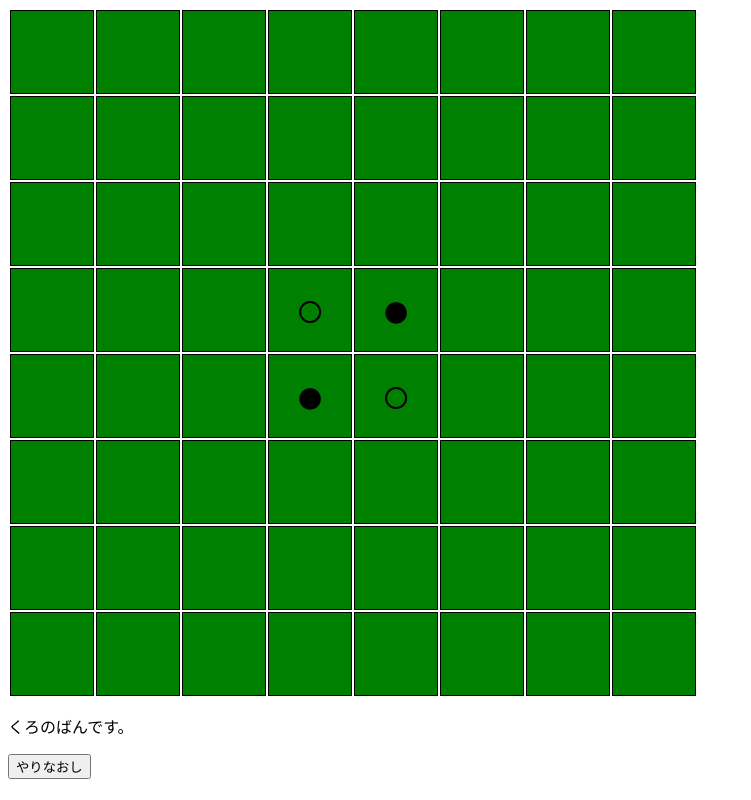
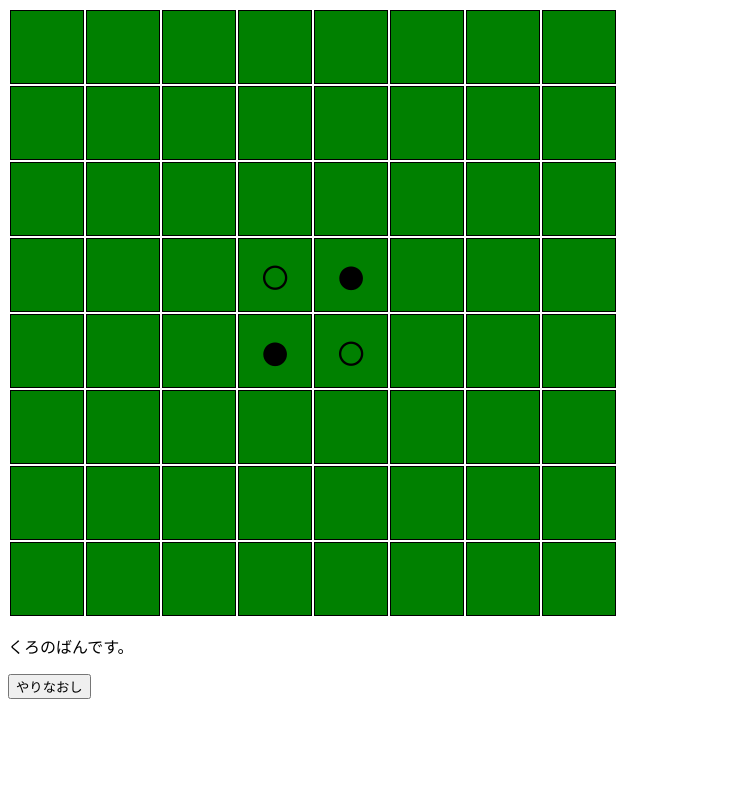
Before and after one commit to am-0904/am0904.github.io.html, a plain HTML site: page index.html in a window 1280 px wide. Shown: the whole page, without its empty margins (0-751 px from the left). Drawn offline with Linux system fonts and the light colour scheme.

Commit message:
Update index.html

```diff
--- a/index.html
+++ b/index.html
@@ -6,14 +6,14 @@
 <style type="text/css">
 #field td {
 border: 1px solid black;
-width: 80px;
-height: 80px;
+width: 70px;
+height: 70px;
 background-color: green;
 text-align: center;
 vertical-align: middle;
 table-layout: fixed;
 padding: 1px 1px 1px 1px;
-font-size: 50px;
+font-size: 55px;
 }
 </style>
 
```
